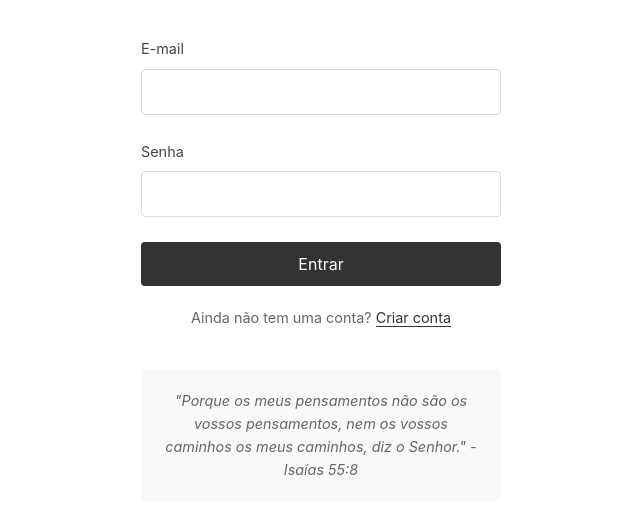
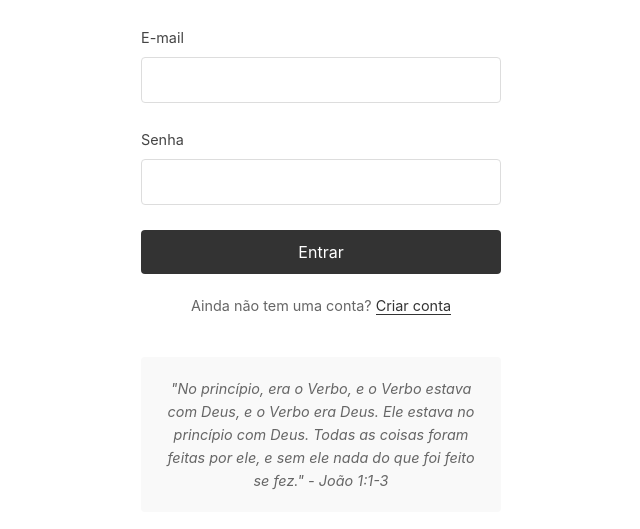
Before and after one commit to INatanSilva/INatanSilva.github.io, a plain HTML site: page index.html in a window 1280 px wide. Shown: the part 193-722 px from the top of the page, without its empty margins (319-959 px from the left). Drawn offline with Linux system fonts and the light colour scheme.

Commit message:
Update index.html

```diff
--- a/index.html
+++ b/index.html
@@ -45,7 +45,7 @@
         </p>
 
         <div id="verse" class="verse">
-            "Porque os meus pensamentos não são os vossos pensamentos, nem os vossos caminhos os meus caminhos, diz o Senhor." - Isaías 55:8
+            "No princípio, era o Verbo, e o Verbo estava com Deus, e o Verbo era Deus. Ele estava no princípio com Deus. Todas as coisas foram feitas por ele, e sem ele nada do que foi feito se fez." - João 1:1-3
         </div>
     </div>
 
```
